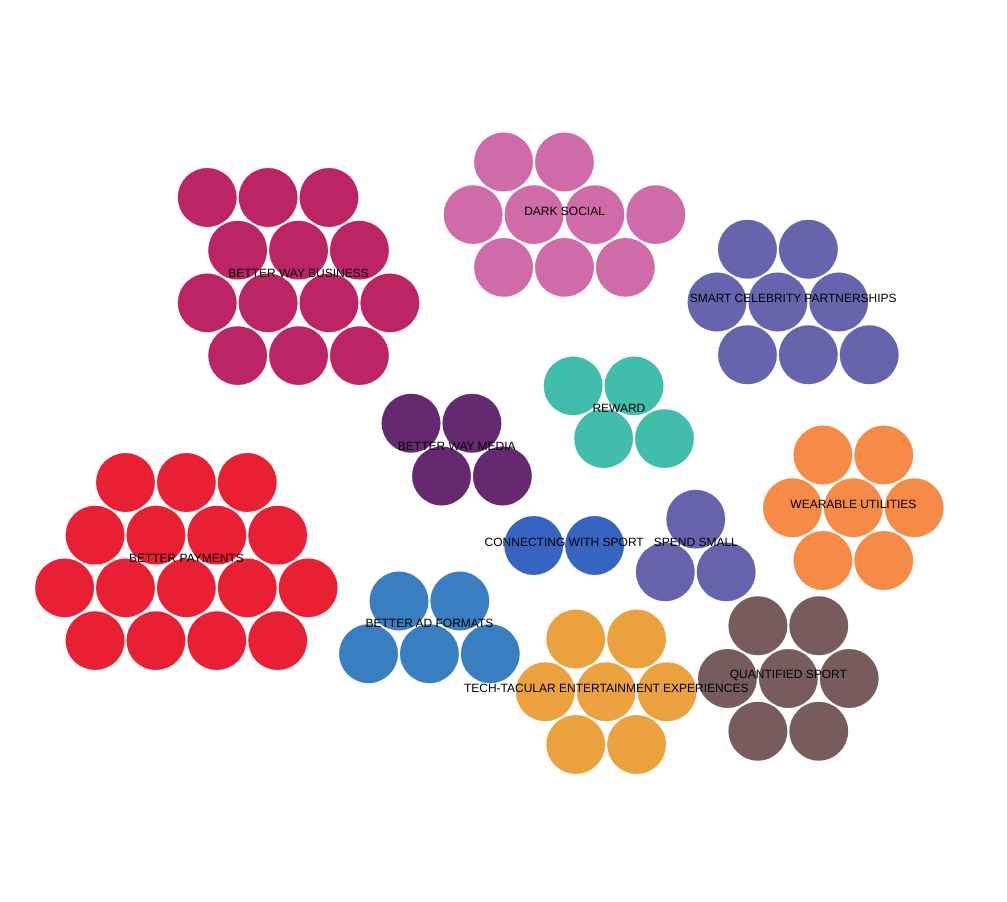
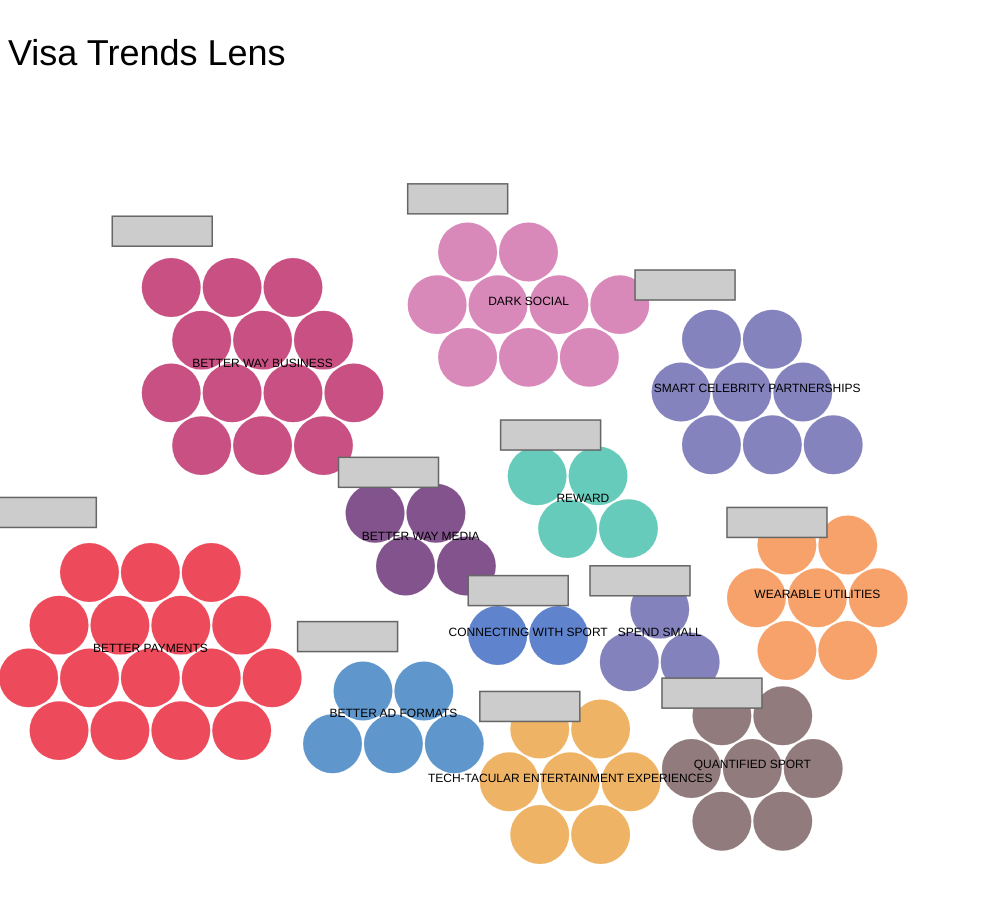
Before and after one commit to caperrault/ZoomablePack-, a plain HTML site: page index.html in a window 1280 px wide. Shown: the whole page, without its empty margins (0-1007 px from the left). Drawn offline with nearby package versions, Linux system fonts and the light colour scheme.

Commit message:
boxes in

```diff
--- a/index.html
+++ b/index.html
@@ -1,6 +1,18 @@
 <!DOCTYPE html>
 <meta charset="utf-8">
 <style>
+
+svg {
+  float:right;
+}
+
+h1 {
+  font: 36px "Myriad Pro Light", "Myriad Pro", Helvetica, Arial, sans-serif;
+}
+
+#infoBox {
+  float:left;
+}
 
 .node {
   cursor: pointer;
@@ -28,24 +40,29 @@
 
 </style>
 <body>
+
+<div id="infoBox">
+<h1>Visa Trends Lens </h1>
+</div>
+
 <script src="http://d3js.org/d3.v3.min.js"></script>
 <script>
 
 var margin = 0,
     diameter = 960;
 
-var color = d3.scale.linear()
+/*var color = d3.scale.linear()
     .domain([0, 5])
     .range(["hsl(152,80%,80%)", "hsl(228,30%,40%)"])
-    .interpolate(d3.interpolateHcl);
+    .interpolate(d3.interpolateHcl);*/
 
 var pack = d3.layout.pack()
     .padding(2)
     .size([diameter - margin, diameter - margin])
     .value(function(d) { return d.size; })
 
-var svg = d3.select("body").append("svg")
-    .attr("width", diameter)
+var svg = d3.select("body").append("svg:svg")
+    .attr("width", 1300)
     .attr("height", diameter)
     .append("g")
     .attr("transform", "translate(" + diameter / 2 + "," + (diameter - 100) / 2 + ")");
@@ -59,13 +76,15 @@
 
   var circle = svg.selectAll("circle")
       .data(nodes)
-    .enter().append("circle")
+      .enter()
+      .append("svg:circle")
       .attr("class", function(d) { return d.parent ? d.children ? "node" : "node node--leaf" : "node node--root"; })
       //.style("fill", function(d) { return d.children ? color(d.depth) : null; })
       //.style("stroke", "grey")
       //.style("fill", "#fff")
+      .style("opacity", 0.8)
       .style("fill", function(d) {
-        if (d.depth===2 && d.parent.name==="REWARD") { return "rgb(65,190,171)";}
+       if (d.depth===2 && d.parent.name==="REWARD") { return "rgb(65,190,171)";}
        else if (d.depth===2 && d.parent.name==="TECH-TACULAR ENTERTAINMENT EXPERIENCES") { return "rgb(234,161,62)";}
        else if (d.depth===2 && d.parent.name==="BETTER AD FORMATS") { return "rgb(56,126,193)";}
        else if (d.depth===2 && d.parent.name==="SPEND SMALL") { return "rgb(102,99,172)";}
@@ -77,20 +96,38 @@
        else if (d.depth===2 && d.parent.name==="BETTER PAYMENTS") { return "rgb(233,31,51)";}
        else if (d.depth===2 && d.parent.name==="WEARABLE UTILITIES") { return "rgb(246,139,71)";}
        else if (d.depth===2 && d.parent.name==="CONNECTING WITH SPORT") { return "rgb(56,100,193)";}
-        else {return "white";}
+       else {return "white";}
       })
       .on("click", function(d) { if (focus !== d) zoom(d), d3.event.stopPropagation();});
+
+      var rect = svg.selectAll("rect")
+          .data(nodes)
+          .enter()
+          .append("svg:rect")
+          .attr("width", 100)
+          .attr("height", 30)
+          .style("display", function(d) { return d.parent === root ? null : "none"; })
+          .style("fill", "#ccc")
+          .style("fill-opacity", 1)
+          .style("stroke", "#666")
+          .style("stroke-width", "1.5px");
+
+  /*var textRect = svg.append("textRect")
+                    .attr("width", 600)
+                    .attr("height", 20)
+                    .style("fill", "black");
+                  //  .style("display", function(d) { return d.parent === root ? null : "none"; });*/
 
   var text = svg.selectAll("text")
       .data(nodes)
       .enter()
-      .append("text")
+      .append("svg:text")
       .attr("class", "label")
-      .style("fill-opacity", function(d) { return d.parent === root ? 1 : 0; })
+    //  .style("fill-opacity", function(d) { return d.parent === root ? 1 : 0; })
       .style("display", function(d) { return d.parent === root ? null : "none"; })
       .text(function(d) { return d.name; });
 
-  var node = svg.selectAll("circle,text");
+  var node = svg.selectAll("circle,text,rect");
 
   d3.select("body")
       .on("click", function() { zoom(root); });
@@ -106,6 +143,12 @@
           return function(t) { zoomTo(i(t)); };
         });
 
+    transition.selectAll("rect")
+          .filter(function(d) { return d.parent === focus || this.style.display === "inline"; })
+            .style("fill-opacity", function(d) { return d.parent === focus ? 1 : 0; })
+            .each("start", function(d) { if (d.parent === focus) this.style.display = "inline"; })
+            .each("end", function(d) { if (d.parent !== focus) this.style.display = "none"; });
+
     transition.selectAll("text")
       .filter(function(d) { return d.parent === focus || this.style.display === "inline"; })
         .style("fill-opacity", function(d) { return d.parent === focus ? 1 : 0; })
@@ -117,6 +160,8 @@
     var k = diameter / v[2]; view = v;
     node.attr("transform", function(d) { return "translate(" + (d.x - v[0]) * k + "," + (d.y - v[1]) * k + ")"; });
     circle.attr("r", function(d) { return d.r * k; });
+    rect.attr("y", function(d) { return -d.r * k; });
+    rect.attr("x", function(d) { return -d.r * k; });
   }
 });
 
```
